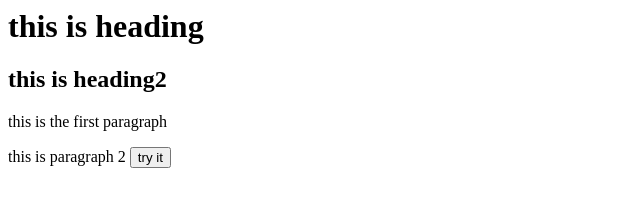
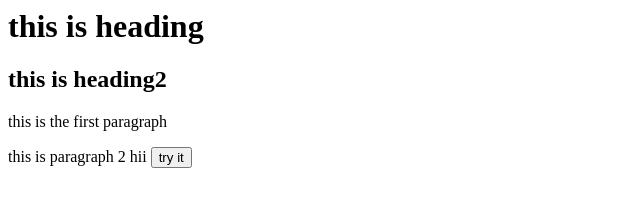
Before and after one commit to SatyaGayathri/git, a plain HTML site: page index.html in a window 1280 px wide. Shown: the full height of the page, 0-640 px from the left. Drawn offline with Linux system fonts and the light colour scheme.

Commit message:
file updated

```diff
--- a/index.html
+++ b/index.html
@@ -4,6 +4,7 @@
         <h2>this is heading2</h2>
         <p>this is the first paragraph</p>
         <p2>this is paragraph 2</p2>
+        <p3>hii</p3>
         <button>try it</button>
     </body>
 </html>
```
